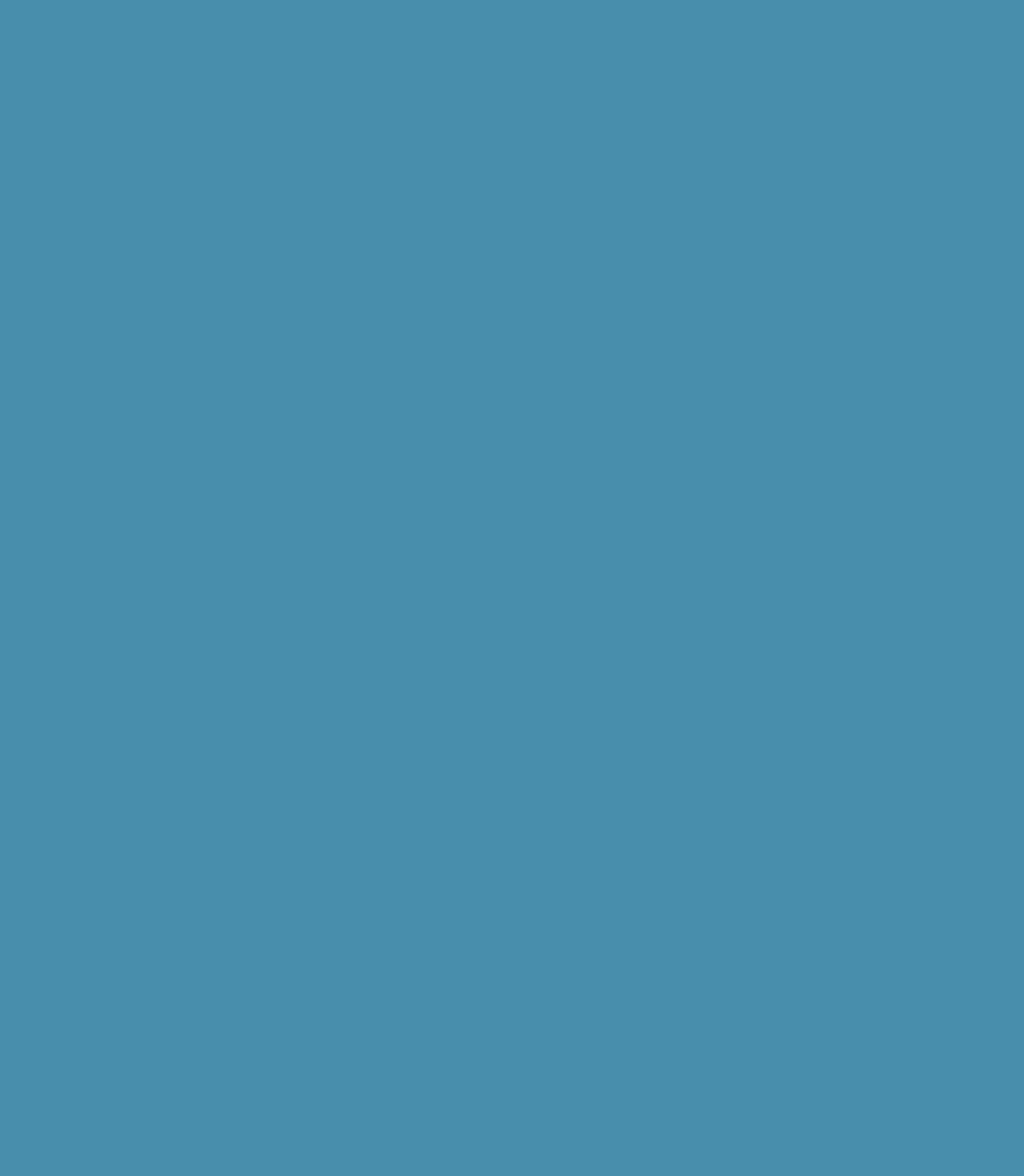
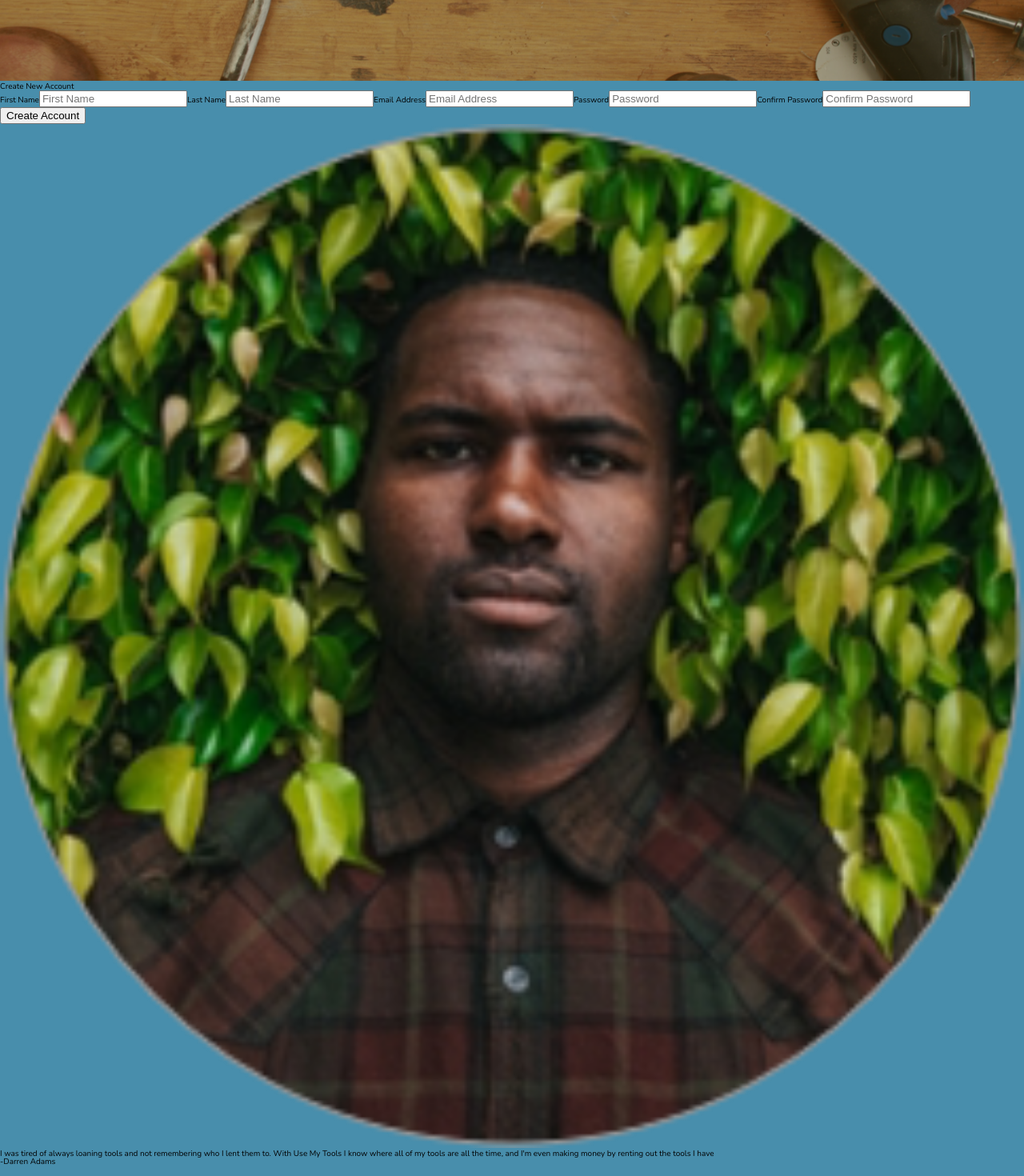
Before and after one commit to emmanormana/Build-project, a React (Create React App) app: page /create-account in a window 1280 px wide. Shown: the part 560-2030 px from the top of the page at 80% size. Before the commit the page ends 800 px from the top, so only its background shows below. Built offline with nearby package versions, Linux system fonts and the light colour scheme.

Commit message:
Create Account Component Built

```diff
--- a/src/components/App.js
+++ b/src/components/App.js
@@ -2,15 +2,17 @@ import React from 'react';
 import Navigation from './common/Navigation';
 import Footer from './common/Footer';
 import {Route} from 'react-router-dom';
-import PrivateRoute from './common/PrivateRoute';
 import SignIn from './auth/SignIn';
+import CreateAccount from "./auth/CreateAccount";
+
 const App = () => {
-  return (
-    <div className="container">
-      <Navigation/>
-      <Route exact path='/sign-in' component={SignIn} />
-      <Footer />
-    </div>);
+    return (
+        <div className='container'>
+            <Navigation/>
+            <Route exact path='/' component={SignIn}/>
+            <Route path='/create-account' component={CreateAccount}/>
+            <Footer/>
+        </div>);
 };
 
 export default App;
--- /dev/null
+++ b/src/components/auth/CreateAccount.jsx
@@ -0,0 +1,54 @@
+import React, {Component} from 'react';
+import HeroImage from '../common/HeroImage';
+import userImage from '../../imgs/Oval Copy 3.png';
+
+class CreateAccount extends Component {
+    state = {
+        firstname: '',
+        lastname: '',
+        email: '',
+        password: '',
+        password2: ''
+    };
+    onHandleChange = e => this.setState({...this.state, [e.target.name]: e.target.value});
+
+    onHandleSubmit = e => {
+        e.preventDefault();
+    };
+
+    render() {
+        return (
+            <>
+                <HeroImage/>
+                <form onSubmit={this.onHandleSubmit}>
+                    <h4>Create New Account</h4>
+                    <label>First Name</label>
+                    <input name='firstname' value={this.state.firstname} placeholder='First Name'
+                           onChange={this.onHandleChange}/>
+                    <label>Last Name</label>
+                    <input name='lastname' value={this.state.lastname} placeholder='Last Name'
+                           onChange={this.onHandleChange}/>
+                    <label>Email Address</label>
+                    <input name='email' value={this.state.email} placeholder='Email Address'
+                           onChange={this.onHandleChange}/>
+                    <label>Password</label>
+                    <input name='password' value={this.state.password} placeholder='Password'
+                           onChange={this.onHandleChange}/>
+                    <label>Confirm Password</label>
+                    <input name='password2' value={this.state.password2} placeholder='Confirm Password'
+                           onChange={this.onHandleChange}/>
+                    <button type='submit'>Create Account</button>
+                </form>
+                <img src={userImage} alt='Happy User'/>
+                <p>I was tired of always loaning tools and not remembering who I lent them to. With Use My Tools I know
+                    where all of my tools are all the time, and I'm even making money by renting out the tools I
+                    have</p>
+                <p>-Darren Adams</p>
+            </>
+        )
+
+
+    }
+}
+
+export default CreateAccount
```
Also changed, not shown: src/imgs/Oval Copy 3.png (added).
